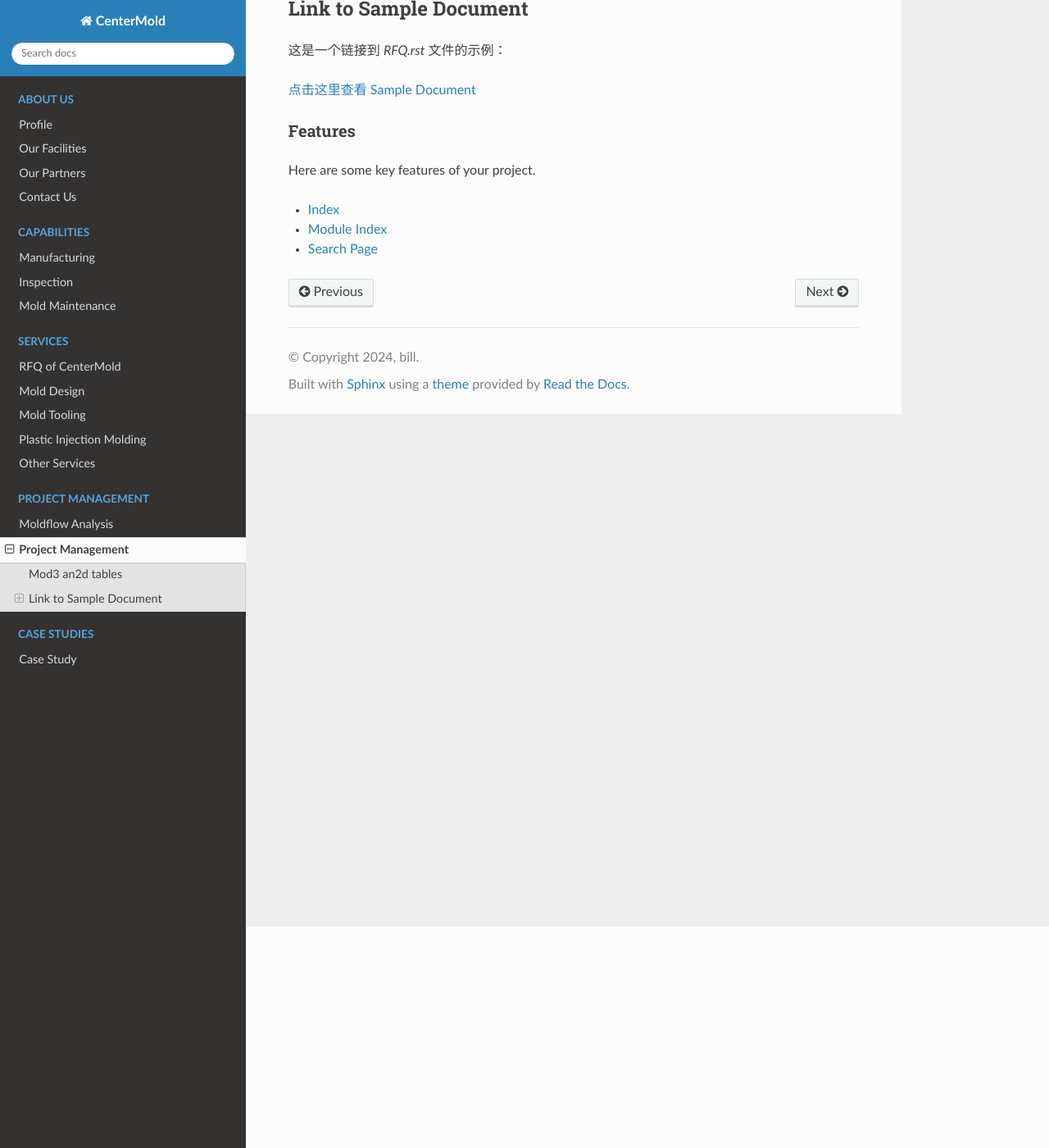
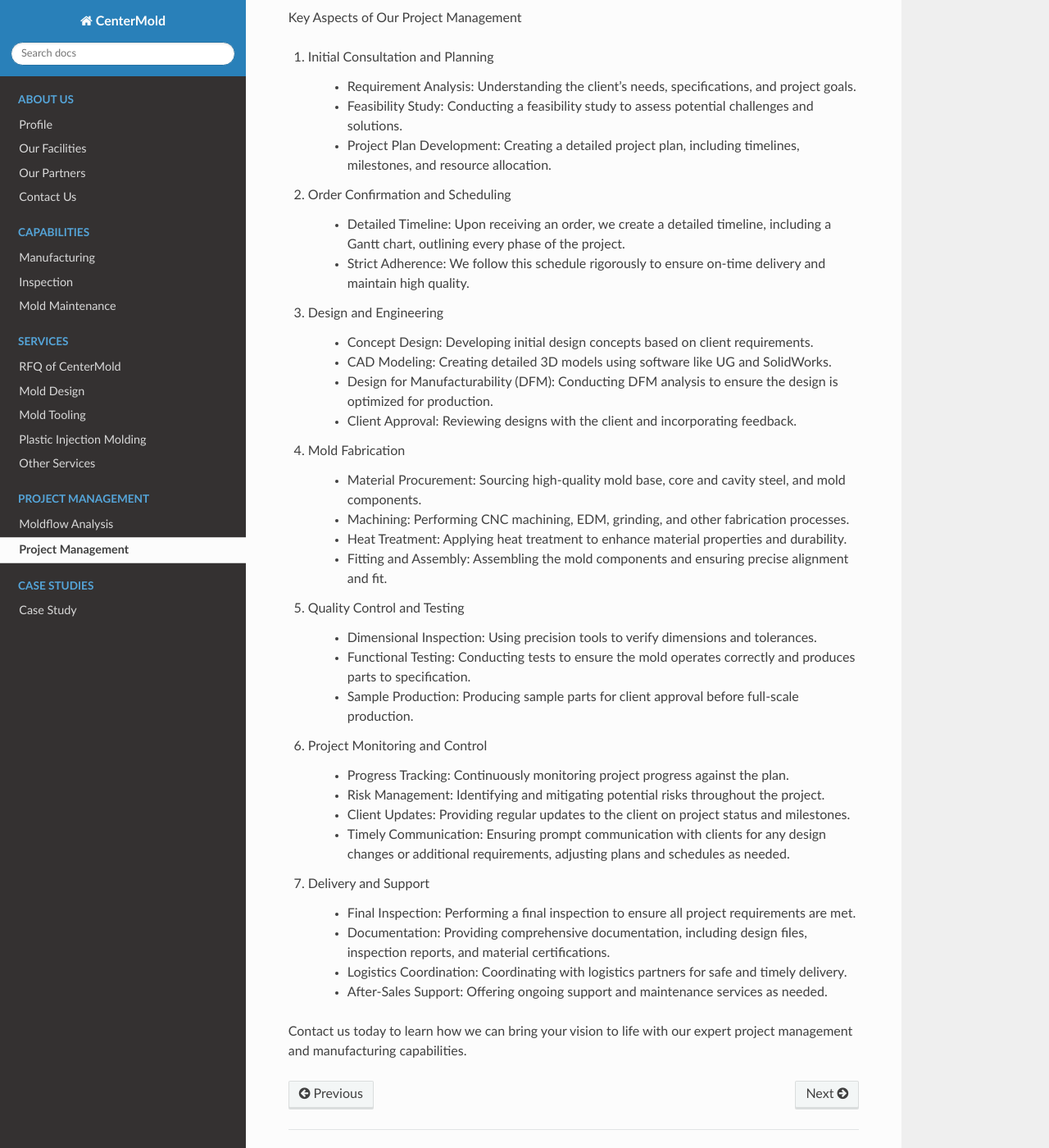
Before and after one commit to paultang/centermold, a Sphinx documentation site: the page built from source/Project-Process-Management.rst, in a window 1280 px wide and 1400 px high, scrolled down 270 px. Shown: the whole window at 82% size. Built offline with Sphinx 7.4.7 and the Read the Docs theme 2.0.0, drawn with Linux system fonts in a browser that asks for light colours; some of the changed text lies outside the part shown.

Commit message:
Update Project-Process-Management.rst

```diff
--- a/source/Project-Process-Management.rst
+++ b/source/Project-Process-Management.rst
@@ -5,33 +5,54 @@
 =======================
 Project Management
 =======================
+At CenterMold, we ensure that every step of the mold project is meticulously planned and executed to guarantee success. From creating detailed timelines and adhering to schedules to maintaining open communication with clients, our goal is to deliver outstanding quality and ensure the success of every project.
+
+Key Aspects of Our Project Management
+
+1. Initial Consultation and Planning
+
+    * Requirement Analysis: Understanding the client’s needs, specifications, and project goals.
+    * Feasibility Study: Conducting a feasibility study to assess potential challenges and solutions.
+    * Project Plan Development: Creating a detailed project plan, including timelines, milestones, and resource allocation.
+
+2. Order Confirmation and Scheduling
+
+    * Detailed Timeline: Upon receiving an order, we create a detailed timeline, including a Gantt chart, outlining every phase of the project.
+    * Strict Adherence: We follow this schedule rigorously to ensure on-time delivery and maintain high quality.
+
+3. Design and Engineering
+
+    * Concept Design: Developing initial design concepts based on client requirements.
+    * CAD Modeling: Creating detailed 3D models using software like UG and SolidWorks.
+    * Design for Manufacturability (DFM): Conducting DFM analysis to ensure the design is optimized for production.
+    * Client Approval: Reviewing designs with the client and incorporating feedback.
+
+4. Mold Fabrication
+
+    * Material Procurement: Sourcing high-quality mold base, core and cavity steel, and mold components.
+    * Machining: Performing CNC machining, EDM, grinding, and other fabrication processes.
+    * Heat Treatment: Applying heat treatment to enhance material properties and durability.
+    * Fitting and Assembly: Assembling the mold components and ensuring precise alignment and fit.
+
+5. Quality Control and Testing
+
+    * Dimensional Inspection: Using precision tools to verify dimensions and tolerances.
+    * Functional Testing: Conducting tests to ensure the mold operates correctly and produces parts to specification.
+    * Sample Production: Producing sample parts for client approval before full-scale production.
+
+6. Project Monitoring and Control
+
+    * Progress Tracking: Continuously monitoring project progress against the plan.
+    * Risk Management: Identifying and mitigating potential risks throughout the project.
+    * Client Updates: Providing regular updates to the client on project status and milestones.
+    * Timely Communication: Ensuring prompt communication with clients for any design changes or additional requirements, adjusting plans and schedules as needed.
+
+7. Delivery and Support
+
+    * Final Inspection: Performing a final inspection to ensure all project requirements are met.
+    * Documentation: Providing comprehensive documentation, including design files, inspection reports, and material certifications.
+    * Logistics Coordination: Coordinating with logistics partners for safe and timely delivery.
+    * After-Sales Support: Offering ongoing support and maintenance services as needed.
 
 
-
-
-Mod3 an2d tables
-==================
-
-    :doc:`RFQ`
-
-
-Link to Sample Document
-=======================
-
-这是一个链接到 `RFQ.rst` 文件的示例：
-
-`点击这里查看 Sample Document <RFQ.rst>`_
-
-
-
-Features
---------
-
-Here are some key features of your project.
-
-
-* :ref:`genindex`
-* :ref:`modindex`
-* :ref:`search`
-
-.. :hidden:
+Contact us today to learn how we can bring your vision to life with our expert project management and manufacturing capabilities.
```
